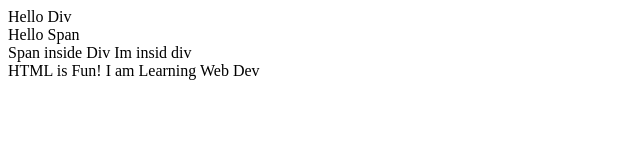
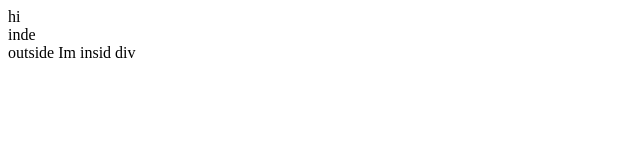
Before and after one commit to taimooorr/Learing-HTML-CSS-JS, a plain HTML site: page Index.html in a window 1280 px wide. Shown: the whole page, without its empty margins (0-640 px from the left). Drawn offline with Linux system fonts and the light colour scheme.

Commit message:
updated Span and Div

```diff
--- a/Index.html
+++ b/Index.html
@@ -1,20 +1,16 @@
 <!DOCTYPE html>
-<html>
+<html lang="en">
     <head>
-        <meta charset="utf-8">
+        <meta charset="utf-8" >
         <title>Html is Cool</title>
     </head>
     <body>
-        <div> Hello Div</div>
-        <span>Hello Span</span>
+        <span>hi<div>inde</div></span>
         <div>
-            Span inside Div
+            outside
             <span>
                 Im insid div
             </span>
         </div>
-        <! Block Level Elemnet >
-        HTML is Fun! I am
-         Learning Web Dev
     </body>
 </html>
```
